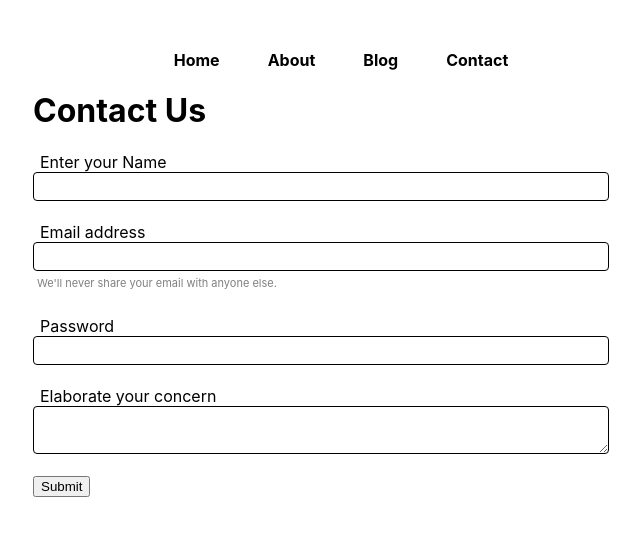
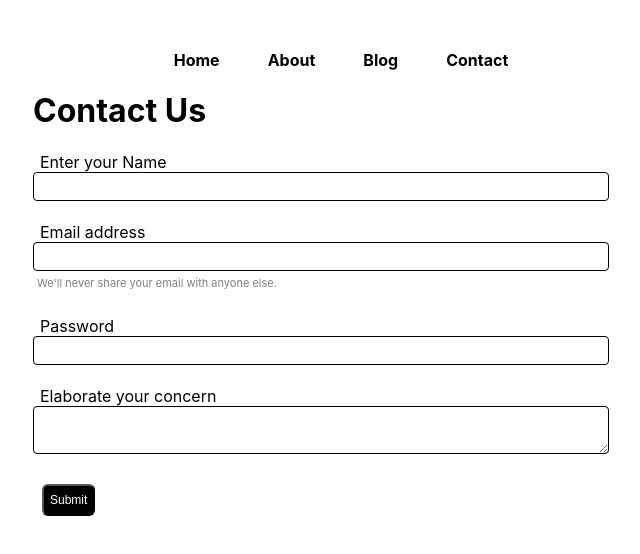
Before and after one commit to Svmpankaj/Hunting-Coder-A-Coder-s-Blog, a Next.js app: page /contact in a window 1280 px wide. Shown: the top 554 px of the page, without its empty margins (319-959 px from the left). Built offline with nearby package versions, Linux system fonts and the light colour scheme.

Commit message:
fix some styles at contact page

```diff
--- a/pages/contact.js
+++ b/pages/contact.js
@@ -74,7 +74,7 @@ const contact = () => {
                     <label className={styles.formlabel} htmlFor="desc">Elaborate your concern</label>
                     <textarea className={styles.input} value={desc} onChange={handleChange} name='desc' id="desc" />
                 </div>
-                <button type="submit" className="btn btn-primary">Submit</button>
+                <button type="submit" className={styles.btn}>Submit</button>
             </form>
         </div>
     )
--- a/styles/Contact.module.css
+++ b/styles/Contact.module.css
@@ -25,3 +25,13 @@
     color: grey;
     padding: 5px 4px;
 }
+
+.btn {
+    color: white;
+    background: black;
+    padding: 7px 6px;
+    cursor: pointer;
+    border-radius: 6px;
+    font-size: 12px;
+    margin: 9px;
+}
```
